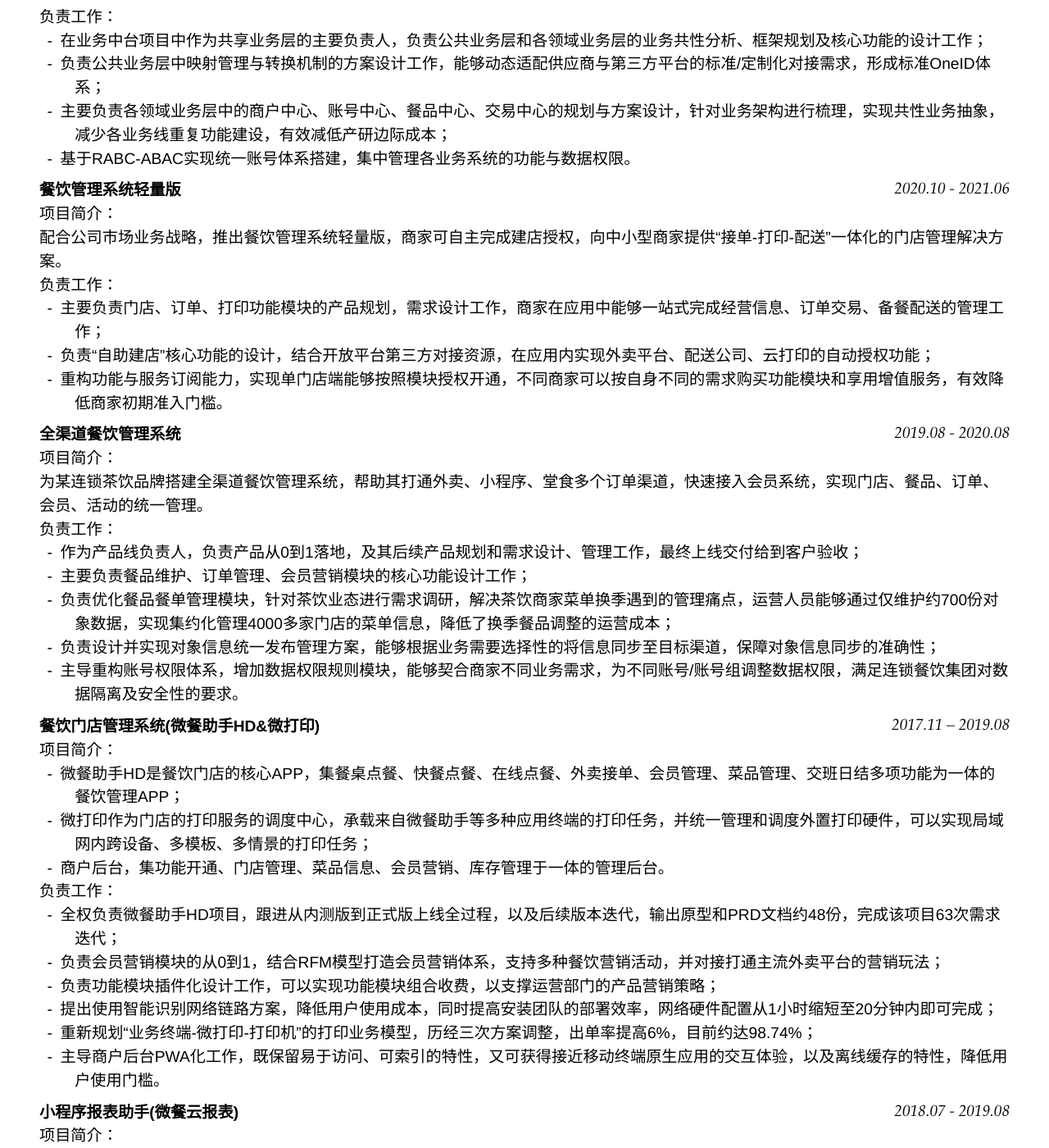
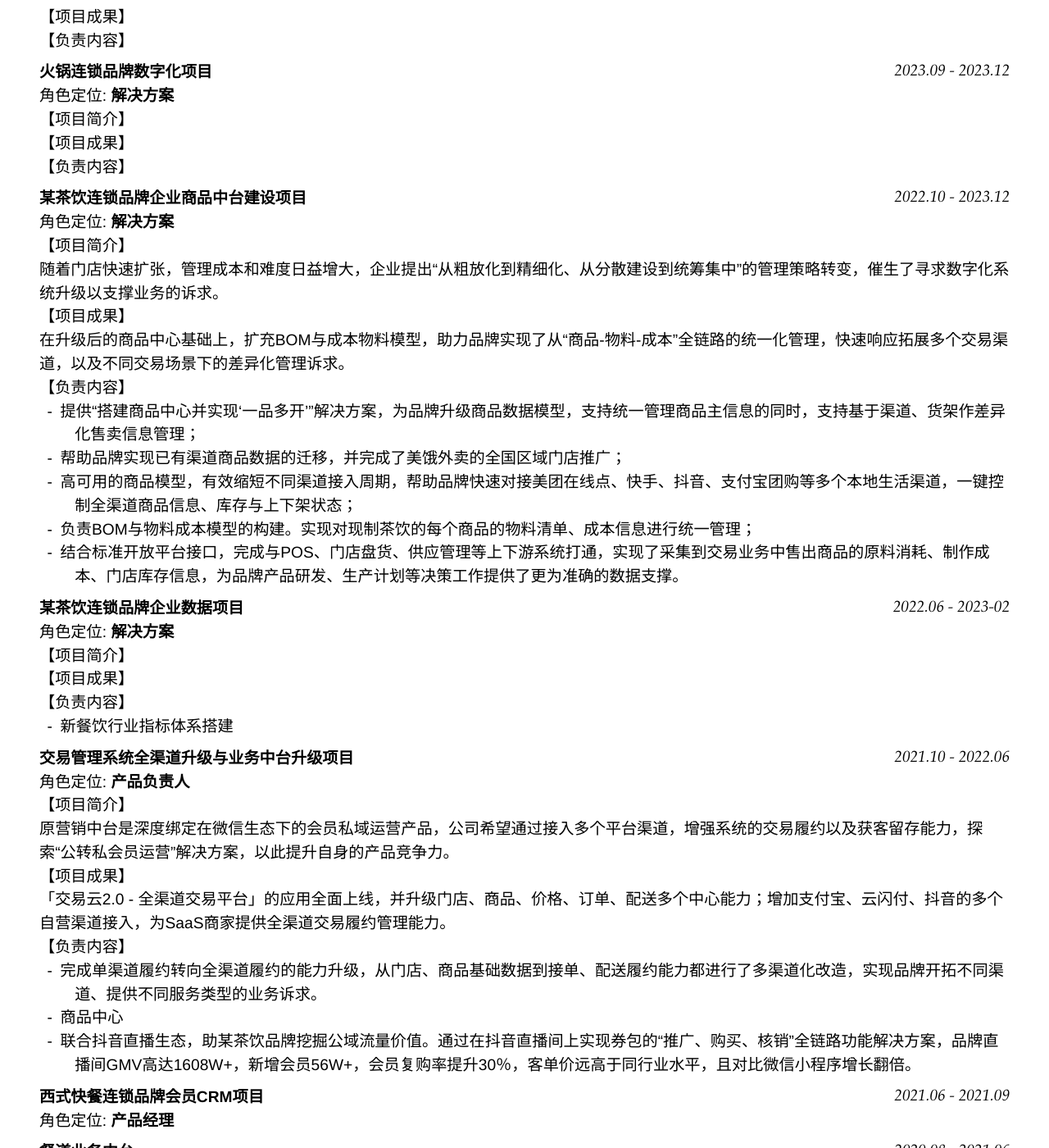
Before and after one commit to Jvcon/cv-zh, a Jekyll site: the page built from index.md, in a window 1280 px wide and 1400 px high, scrolled down 1334 px. Shown: the whole window at 82% size. Built offline with Jekyll 4.4.1, drawn with Linux system fonts in a browser that asks for light colours; nearby versions of some CDN libraries; some of the changed text lies outside the part shown.

Commit message:
feat(index.md): update project information

```diff
--- a/index.md
+++ b/index.md
@@ -12,19 +12,18 @@ age: 25岁
 ---
 # 叶 __俊聪__
 
-<!--
-include contact information from the front matter
-Supported arguments:
-    - homepage: url, text
-    - phone
-    - email
--->
 {% include cv-contact.html %}
+
 @import "/.crossnote/style.less"
+
+> 关键词： 营销，中台，数字化，餐饮零售，
 
 ## 简介
 
-5年以上互联网产品经理工作经验，曾负责多个SaaS，O2O核心项目和产品的设计管理工作，有完整的从0到1数字化项目经验，具有业务中台产品设计落地经验。
+- 5年以上SaaS数字化产品全生命周期管理经验，负责面向新餐饮零售、本地生活领域的产品项目的规划、设计及管理工作；
+- 3年为餐饮头部品牌提供企业数字化转型的产品解决方案经验：曾服务书亦、茶百道、COCO、Peet's等茶饮/咖啡品牌；海底捞、杨国福、吉野家、汉堡王、麦当劳等餐饮品牌；
+- 拥有业务中台的商品、交易、会员、营销等多个领域的模型设计、中心搭建以及重构的项目经验；
+- 曾在数据中台项目中，负责数据模型设计、新餐饮行业指标体系搭建工作。
 
 ## 工作经历
 
@@ -34,15 +33,14 @@ __中级产品经理__
 
 _云徙_ 是国内领先的新一代企业级数字化技术服务商，致力于用前沿的新技术为企业提供全链路数字化增长解决方案与产品服务，帮助客户构建数字化新基建和智能化运营能力，实现数字化增长。
 
-- 负责全渠道交易管理系统的重构升级工作；
-- 为多个大型连锁品牌，提供全渠道数字化营销产品解决方案，为品牌商解决主数据统一、全渠道交易履约、全域会员运营的餐饮数字化服务诉求；
--
+- 为多个大型连锁品牌，提供全渠道数字化营销产品解决方案，解决主数据统一、全渠道交易履约、全域会员运营的数字化企业管理诉求；
+- 负责全渠道交易管理系统的重构以及业务中台升级工作；
 
 ### __餐道信息科技有限公司__    `2019.08 - 2021.06`
 
 __产品经理__
 
-_餐道_ 为2000+餐饮商家提供连锁管理、门店管理、骑手配送＆运力管理、生态服务商应用管理、数据分析等一体化的O2O解决方案，产品线有SaaS O2O，业务中台、数据中台及代运营等。
+_餐道_ 为2000+餐饮商家提供连锁管理、门店管理、骑手配送＆运力管理、生态服务商应用管理、数据分析等一体化的O2O解决方案，产品线有SaaS O2O，业务中台、数据中台等。
 
 - 全权负责全渠道餐饮管理系统的产品规划，产品生命周期管理工作，主要负责餐品、订单、营销中心模块的核心功能设计工作；
 - 参与业务中台设计与框架结构建设工作，在业务中台项目中主导共享业务层的设计工作;
@@ -63,51 +61,136 @@ _微餐时代_ 致力于餐饮管理系统研发的创业公司，主要产品
 
 ## 项目经历
 
+### __西式快餐营销数字化项目__ `2023.12 - 2024.03`
+
+角色定位: __解决方案__
+
+【项目简介】
+
+【项目成果】
+
+【负责内容】
+
+### __火锅连锁品牌数字化项目__ `2023.09 - 2023.12`
+
+角色定位: __解决方案__
+
+【项目简介】
+
+【项目成果】
+
+【负责内容】
+
+### __某茶饮连锁品牌企业商品中台建设项目__ `2022.10 - 2023.12`
+
+角色定位: __解决方案__
+
+【项目简介】
+
+随着门店快速扩张，管理成本和难度日益增大，企业提出“从粗放化到精细化、从分散建设到统筹集中”的管理策略转变，催生了寻求数字化系统升级以支撑业务的诉求。
+
+【项目成果】
+
+在升级后的商品中心基础上，扩充BOM与成本物料模型，助力品牌实现了从“商品-物料-成本”全链路的统一化管理，快速响应拓展多个交易渠道，以及不同交易场景下的差异化管理诉求。
+
+【负责内容】
+
+- 提供“搭建商品中心并实现‘一品多开’”解决方案，为品牌升级商品数据模型，支持统一管理商品主信息的同时，支持基于渠道、货架作差异化售卖信息管理；
+- 帮助品牌实现已有渠道商品数据的迁移，并完成了美饿外卖的全国区域门店推广；
+- 高可用的商品模型，有效缩短不同渠道接入周期，帮助品牌快速对接美团在线点、快手、抖音、支付宝团购等多个本地生活渠道，一键控制全渠道商品信息、库存与上下架状态；
+- 负责BOM与物料成本模型的构建。实现对现制茶饮的每个商品的物料清单、成本信息进行统一管理；
+- 结合标准开放平台接口，完成与POS、门店盘货、供应管理等上下游系统打通，实现了采集到交易业务中售出商品的原料消耗、制作成本、门店库存信息，为品牌产品研发、生产计划等决策工作提供了更为准确的数据支撑。
+
+### __某茶饮连锁品牌企业数据项目__ `2022.06 - 2023-02`
+
+角色定位: __解决方案__
+
+【项目简介】
+
+【项目成果】
+
+【负责内容】
+
+- 新餐饮行业指标体系搭建
+
+### __交易管理系统全渠道升级与业务中台升级项目__ `2021.10 - 2022.06`
+
+角色定位: __产品负责人__
+
+【项目简介】
+
+原营销中台是深度绑定在微信生态下的会员私域运营产品，公司希望通过接入多个平台渠道，增强系统的交易履约以及获客留存能力，探索“公转私会员运营”解决方案，以此提升自身的产品竞争力。
+
+【项目成果】
+
+「交易云2.0 - 全渠道交易平台」的应用全面上线，并升级门店、商品、价格、订单、配送多个中心能力；增加支付宝、云闪付、抖音的多个自营渠道接入，为SaaS商家提供全渠道交易履约管理能力。
+
+【负责内容】
+
+- 完成单渠道履约转向全渠道履约的能力升级，从门店、商品基础数据到接单、配送履约能力都进行了多渠道化改造，实现品牌开拓不同渠道、提供不同服务类型的业务诉求。
+- 商品中心
+- 联合抖音直播生态，助某茶饮品牌挖掘公域流量价值。通过在抖音直播间上实现券包的“推广、购买、核销”全链路功能解决方案，品牌直播间GMV高达1608W+，新增会员56W+，会员复购率提升30％，客单价远高于同行业水平，且对比微信小程序增长翻倍。
+
+### __西式快餐连锁品牌会员CRM项目__ `2021.06 - 2021.09`
+
+角色定位: __产品经理__
+
 ### __餐道业务中台__    `2020.08 - 2021.06`
-项目简介：
+
+角色定位: __产品负责人__
+
+【项目简介】
 
 餐道业务中台针对餐饮行业的业务需求进行业务抽象、功能沉淀，并且提供通用服务给到内部各业务线，包括聚合层、对接层、公共业务层、各领域业务层等模块；借助业务中台能够打通餐道及第三方供应商各大业务系统，服务超300个品牌，助力餐饮管理企业打破各系统之间的信息壁垒，为全渠道数据分析提供坚实基础。
 
-负责工作：
+【负责内容】
 
-- 在业务中台项目中作为共享业务层的主要负责人，负责公共业务层和各领域业务层的业务共性分析、框架规划及核心功能的设计工作；
+- 在业务中台项目中作为公共业务层的主要负责人，负责公共业务层和各领域业务层的业务共性分析、框架规划及核心功能的设计工作；
 - 负责公共业务层中映射管理与转换机制的方案设计工作，能够动态适配供应商与第三方平台的标准/定制化对接需求，形成标准OneID体系；
 - 主要负责各领域业务层中的商户中心、账号中心、餐品中心、交易中心的规划与方案设计，针对业务架构进行梳理，实现共性业务抽象，减少各业务线重复功能建设，有效减低产研边际成本；
 - 基于RABC-ABAC实现统一账号体系搭建，集中管理各业务系统的功能与数据权限。
 
 ### __餐饮管理系统轻量版__    `2020.10 - 2021.06`
-项目简介：
+
+角色定位: __产品经理__
+
+【项目简介】
 
 配合公司市场业务战略，推出餐饮管理系统轻量版，商家可自主完成建店授权，向中小型商家提供“接单-打印-配送”一体化的门店管理解决方案。
 
-负责工作：
+【负责内容】
 
 - 主要负责门店、订单、打印功能模块的产品规划，需求设计工作，商家在应用中能够一站式完成经营信息、订单交易、备餐配送的管理工作；
-- 负责“自助建店”核心功能的设计，结合开放平台第三方对接资源，在应用内实现外卖平台、配送公司、云打印的自动授权功能；
+- 负责“自助建店”核心功能的设计，结合开放平台第三方对接资源，在应用内实现外卖平台、配送公司、云打印的全链路商家自动授权；
 - 重构功能与服务订阅能力，实现单门店端能够按照模块授权开通，不同商家可以按自身不同的需求购买功能模块和享用增值服务，有效降低商家初期准入门槛。
 
 ### __全渠道餐饮管理系统__    `2019.08 - 2020.08`
-项目简介：
+
+角色定位: __产品负责人__
+
+【项目简介】
 
 为某连锁茶饮品牌搭建全渠道餐饮管理系统，帮助其打通外卖、小程序、堂食多个订单渠道，快速接入会员系统，实现门店、餐品、订单、会员、活动的统一管理。
 
-负责工作：
+【负责内容】
 
 - 作为产品线负责人，负责产品从0到1落地，及其后续产品规划和需求设计、管理工作，最终上线交付给到客户验收；
 - 主要负责餐品维护、订单管理、会员营销模块的核心功能设计工作；
 - 负责优化餐品餐单管理模块，针对茶饮业态进行需求调研，解决茶饮商家菜单换季遇到的管理痛点，运营人员能够通过仅维护约700份对象数据，实现集约化管理4000多家门店的菜单信息，降低了换季餐品调整的运营成本；
-- 负责设计并实现对象信息统一发布管理方案，能够根据业务需要选择性的将信息同步至目标渠道，保障对象信息同步的准确性；
+- 负责设计并实现面向对象的统一审核发布方案，能够根据业务需要选择性的将信息同步至目标渠道，保障对象信息同步的准确性；
 - 主导重构账号权限体系，增加数据权限规则模块，能够契合商家不同业务需求，为不同账号/账号组调整数据权限，满足连锁餐饮集团对数据隔离及安全性的要求。
 
 ### __餐饮门店管理系统(微餐助手HD&微打印)__  `2017.11 – 2019.08`
 
-项目简介：
+角色定位: __产品负责人__
+
+【项目简介】
 
 - 微餐助手HD是餐饮门店的核心APP，集餐桌点餐、快餐点餐、在线点餐、外卖接单、会员管理、菜品管理、交班日结多项功能为一体的餐饮管理APP；
 - 微打印作为门店的打印服务的调度中心，承载来自微餐助手等多种应用终端的打印任务，并统一管理和调度外置打印硬件，可以实现局域网内跨设备、多模板、多情景的打印任务；
 - 商户后台，集功能开通、门店管理、菜品信息、会员营销、库存管理于一体的管理后台。
 
-负责工作：
+【负责内容】
 
 - 全权负责微餐助手HD项目，跟进从内测版到正式版上线全过程，以及后续版本迭代，输出原型和PRD文档约48份，完成该项目63次需求迭代；
 - 负责会员营销模块的从0到1，结合RFM模型打造会员营销体系，支持多种餐饮营销活动，并对接打通主流外卖平台的营销玩法；
@@ -118,20 +201,22 @@ _微餐时代_ 致力于餐饮管理系统研发的创业公司，主要产品
 
 ### __小程序报表助手(微餐云报表)__ `2018.07 - 2019.08`
 
-项目简介：
+角色定位: __产品经理__
+
+【项目简介】
 
 微餐云报表通过将餐厅营业信息的数据化、图表化的信息工具，呈现到餐厅经营者面前，方便经营者实时掌握门店经营信息。
 
-负责工作：
+【负责内容】
 
 - 负责数据统计指标的定义，以及小程序应用的需求设计工作；
 - 推动研发团队对小程序进行重构，提高了代码复用率和研发效率，增强了对不同小程序平台的兼容性；
 - 重构后，通过敏捷迭代的方式实现微信、支付宝两个平台小程序的同步上线。
 
-
 ## 教育经历
 
 ### __仲恺农业工程学院__ `广州， 广东，2014 - 2018`
+
 - 机械电子工程学士学位
 - 大学英语CET-4证书
 
@@ -154,7 +239,6 @@ __AutoCAD__ `掌握` <br>
 __H5&CSS__ `基础` <br>
 __Python__ `基础` <br>
 
-
 ### Footer
 
 Last updated: May 2021 -->
```
